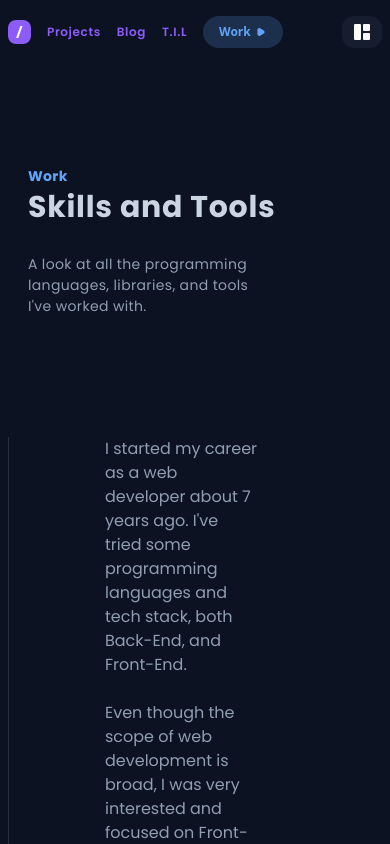
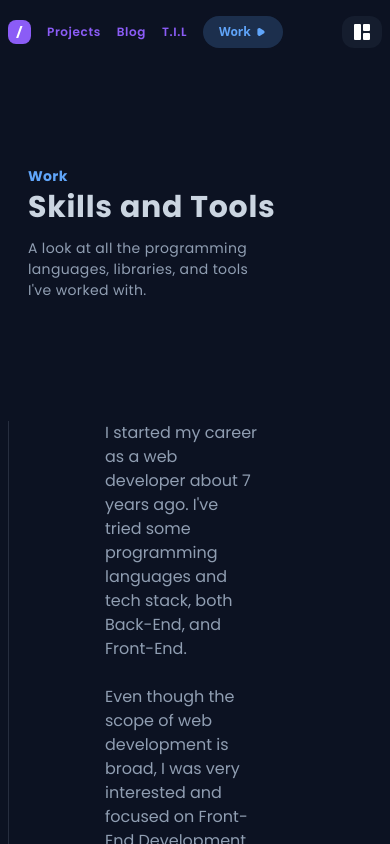
Before and after one commit to ImJars/Development-full-coding, a React (Vite) app: page /skills in a window 390 px wide. Shown: the top 844 px of the page. Built offline with nearby package versions, Linux system fonts and the light colour scheme.

Commit message:
Update skills.jsx

```diff
--- a/src/skills.jsx
+++ b/src/skills.jsx
@@ -376,7 +376,7 @@ function Skills() {
                 </motion.h1>
                 <motion.h2
                   animate={animateSubTitleSkills}
-                  className="Subtitle-Text opacity-0 transform -translate-x-10 w-2/3 text-text-general tracking-wide mt-8"
+                  className="Subtitle-Text opacity-0 transform -translate-x-10 w-2/3 text-text-general tracking-wide mt-4 sm:mt-8"
                 >
                   A look at all the programming languages, libraries, and tools
                   I've worked with.
```
